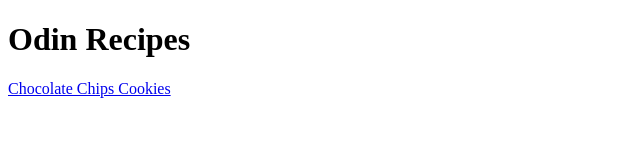
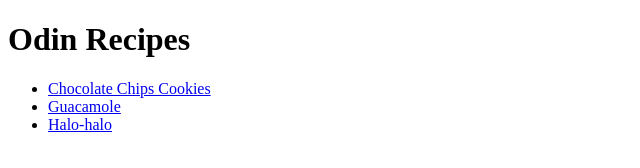
Before and after one commit to Kantere19/odin-recipes, a plain HTML site: page index.html in a window 1280 px wide. Shown: the whole page, without its empty margins (0-640 px from the left). Drawn offline with Linux system fonts and the light colour scheme.

Commit message:
initial commit

```diff
--- a/index.html
+++ b/index.html
@@ -9,6 +9,11 @@
     <body>
         <h1>Odin Recipes</h1>
 
-        <a href="./recipes/chocolate-chips-cookies.html">Chocolate Chips Cookies</a>
+    <ul>
+        <li><a href="./recipes/chocolate-chips-cookies.html">Chocolate Chips Cookies</a></li>
+        <li><a href="./recipes/guacamole.html">Guacamole</a></li>
+        <li><a href="./recipes/halo-halo.html">Halo-halo</a></li>
+    </ul>
+
     </body>
 </html>
```
Also changed, not shown: recipes/halo-halo.html (+3 -4 lines), images/guac.webp (added), images/halo-halo.webp (added), 1 other file.
